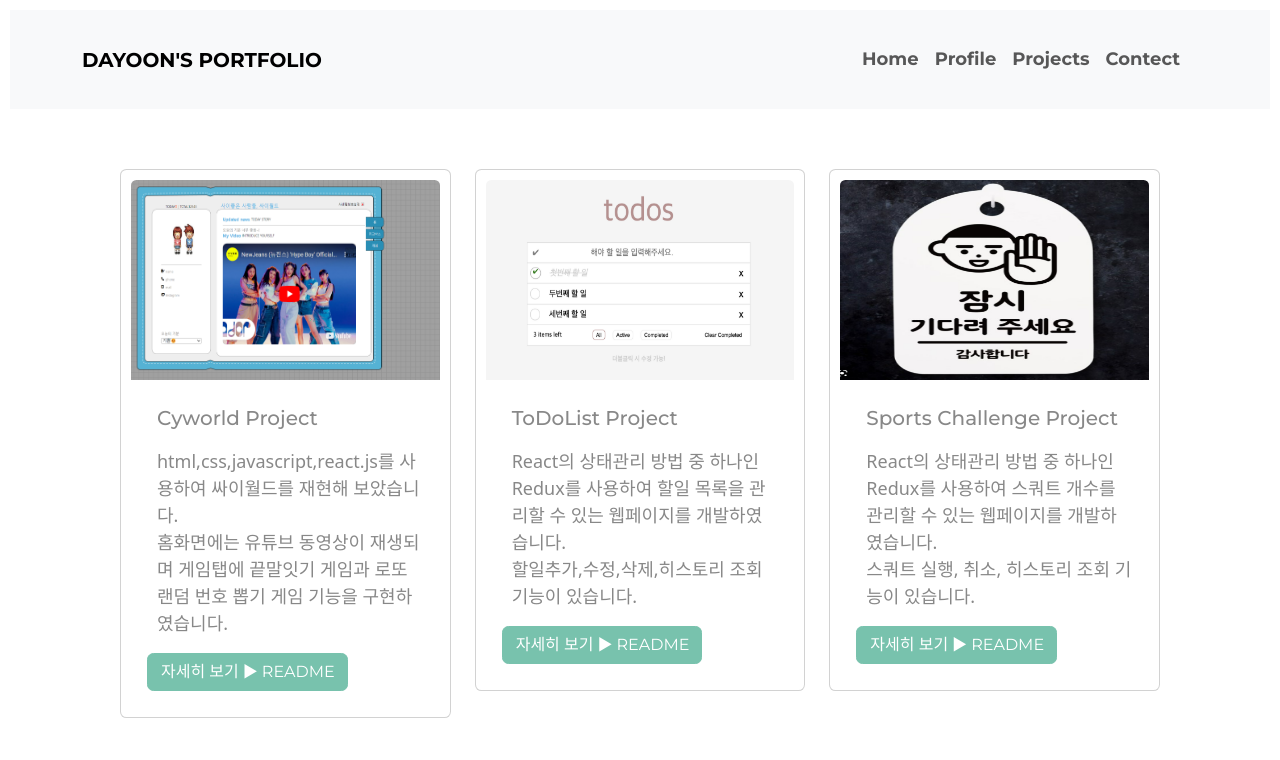
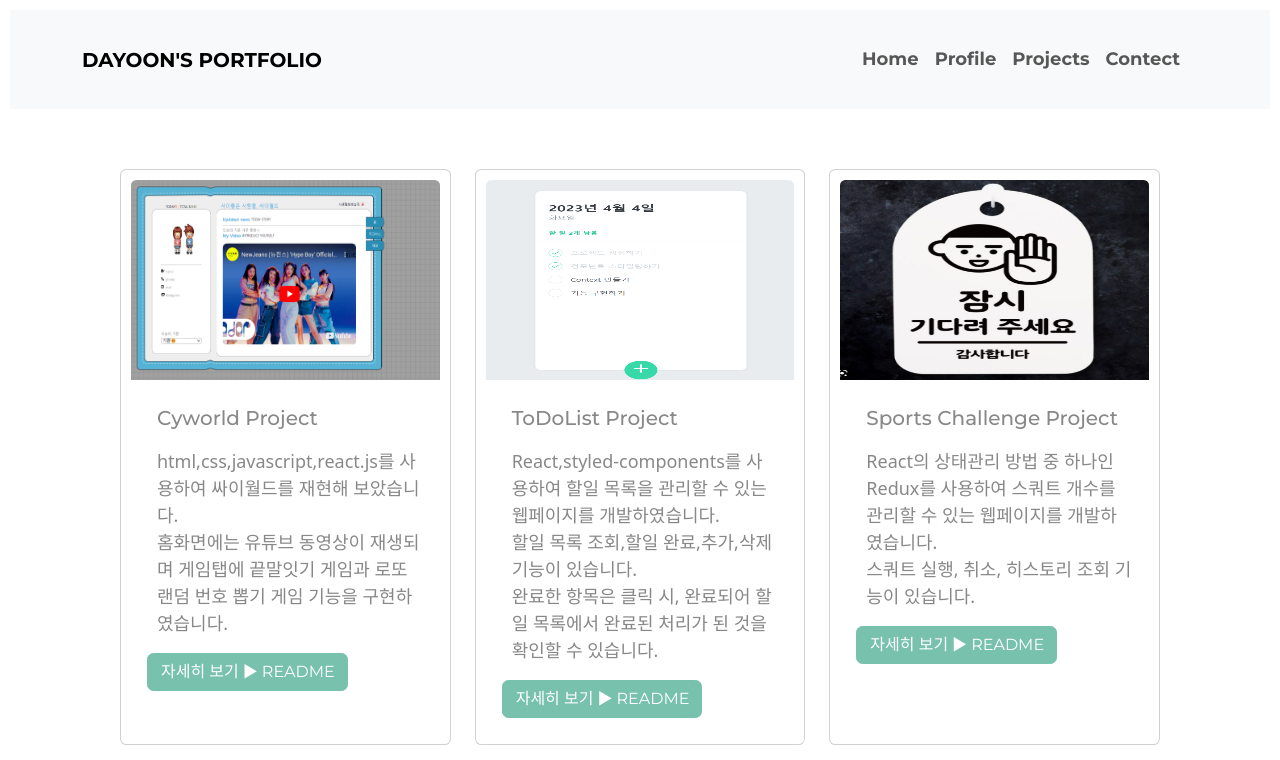
Before and after one commit to Jungdadaeng/portfolio, a React (Create React App) app: page /projects in a window 1280 px wide. Shown: the top 760 px of the page. Built offline with nearby package versions, Linux system fonts and the light colour scheme.

Commit message:
todolist url connect

```diff
--- a/src/components/projects/Projects.js
+++ b/src/components/projects/Projects.js
@@ -16,10 +16,12 @@ export default function Project(){
             src: '/images/cyworld.png',
         },
         {
-            url: '',
+            url: 'https://dayoonyi-todolist.vercel.app/',
             title: 'ToDoList Project',
-            contents: `React의 상태관리 방법 중 하나인 Redux를 사용하여 할일 목록을 관리할 수 있는 웹페이지를 개발하였습니다.
-            할일추가,수정,삭제,히스토리 조회 기능이 있습니다.`,
+            contents: `React,styled-components를 사용하여 할일 목록을 관리할 수 있는 웹페이지를 개발하였습니다.
+            할일 목록 조회,할일 완료,추가,삭제 기능이 있습니다.
+            완료한 항목은 클릭 시, 완료되어 할일 목록에서 완료된 처리가 된 것을 확인할 수 있습니다.`
+            ,
             src: '/images/todos.png',
         },
         {
@@ -42,7 +44,7 @@ export default function Project(){
             <Row xs={1} md={3} className="g-4">
                 {projects.map((project, idx) => (
                     <Col key={idx}>
-                    <Card>
+                    <Card style={{height: '100%'}}>
                         <Card.Img variant="top" src={project.src} />
                         <Card.Body>
                         <Card.Title style={{textAlign:'left'}}>{project.title}</Card.Title>
```
Also changed, not shown: public/images/todos.png.
